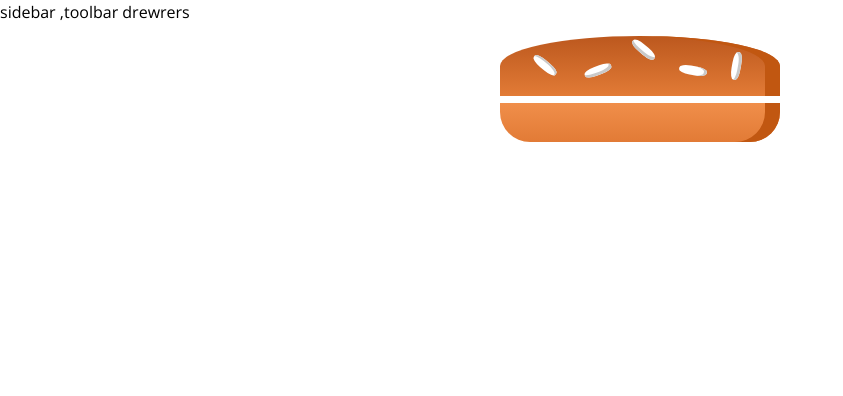
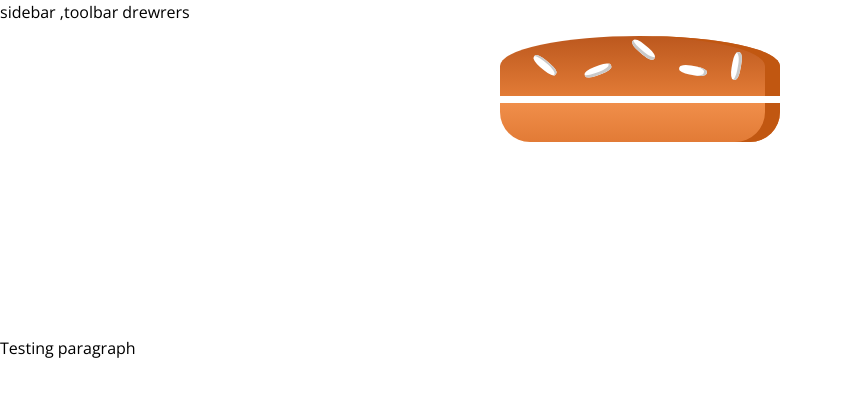
Before and after one commit to awaisaslampro/Burger-Builder, a React app: page / in a window 1280 px wide. Shown: the top 396 px of the page, without its empty margins (0-843 px from the left). Built offline with nearby package versions, Linux system fonts and the light colour scheme.

Commit message:
new features added

```diff
--- a/src/App.js
+++ b/src/App.js
@@ -6,6 +6,7 @@ class App extends Component {
     return (
       <Layout>
         <BurgerBuilder />
+        <p>Testing paragraph</p>
       </Layout>
     )
   }
--- a/src/containers/Burger/Burger.module.css
+++ b/src/containers/Burger/Burger.module.css
@@ -2,7 +2,7 @@
     width: 100%;
     margin: auto;
     height: 250px;
-    /* overflow: scroll; */
+    /* overflow: scroll;  this should not be written */
     font-weight: bold;
     text-align: center;
     font-size: 1.2rem;
```
Also changed, not shown: 1 other file (tests, documents, lock files or other folders).
